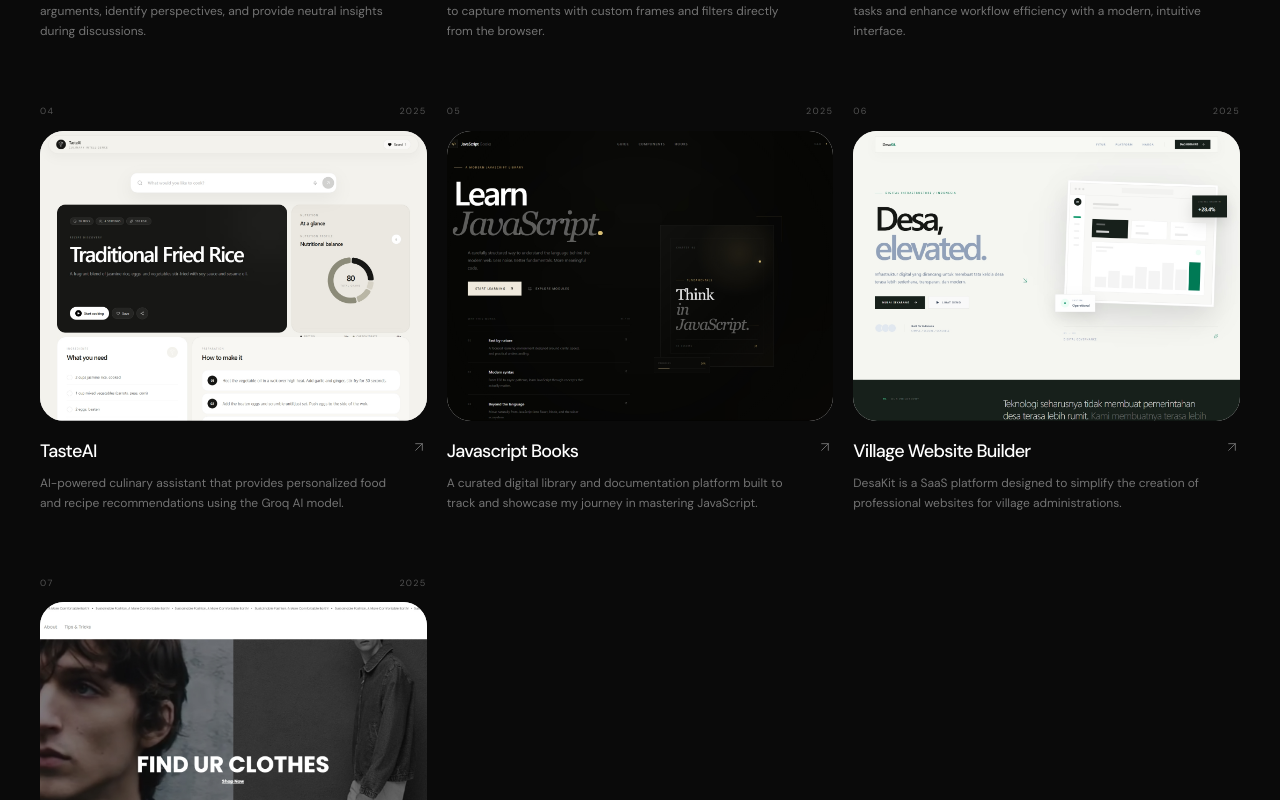
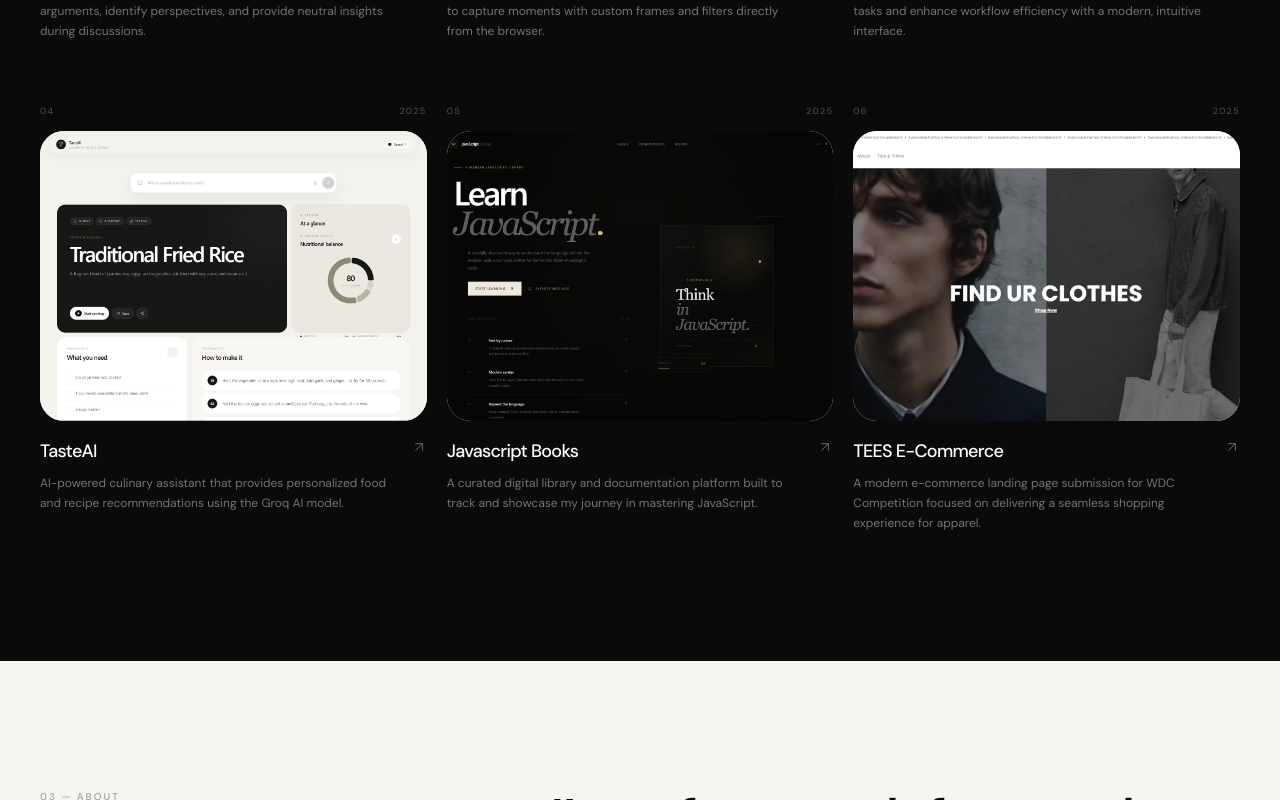
Before and after one commit to farelkdhfi/farelkdhfi, a React (Vite) app: page / in a window 1280 px wide. Shown: the part 3580-4380 px from the top of the page. Built offline with nearby package versions, Linux system fonts and the light colour scheme.

Commit message:
delete: remove desaKit from projects

```diff
--- a/src/data/personalData.js
+++ b/src/data/personalData.js
@@ -2,7 +2,6 @@ import Tees from '../assets/projectsImg/Tees.png';
 import Magessa from '../assets/projectsImg/magessa.png';
 import SkinAI from '../assets/projectsImg/skinAI.png';
 import HandVirtual from '../assets/projectsImg/handVirtualRobot.png';
-import DesaKit from '../assets/projectsImg/desaKit.png';
 import TasteAI from '../assets/projectsImg/tasteAI.png';
 import JavascriptBooks from '../assets/projectsImg/javascriptBooks.png';
 import TaskFlow from '../assets/projectsImg/taskFlow2.png';
@@ -154,14 +153,6 @@ export const additionalProjects = [
     url: 'https://javascript-books.vercel.app/',
   },
   {
-    title: 'Village Website Builder',
-    image: DesaKit,
-    year: '2025',
-    desc: 'DesaKit is a SaaS platform designed to simplify the creation of professional websites for village administrations.',
-    tech: ['ReactJS', 'TailwindCSS', 'SaaS'],
-    url: 'https://desakit-app.vercel.app/',
-  },
-  {
     title: 'TEES E-Commerce',
     image: Tees,
     year: '2025',
```
